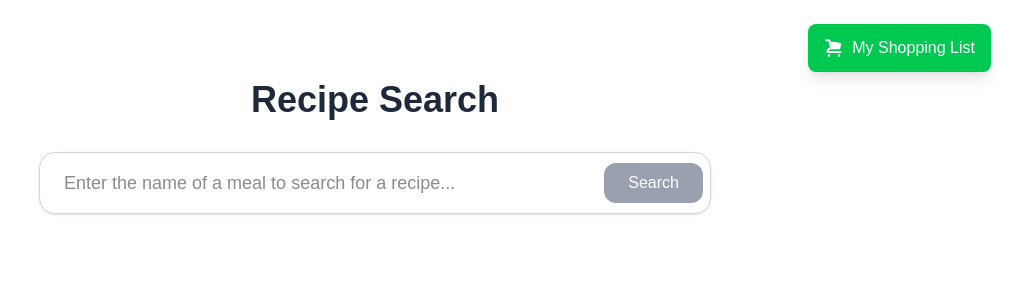
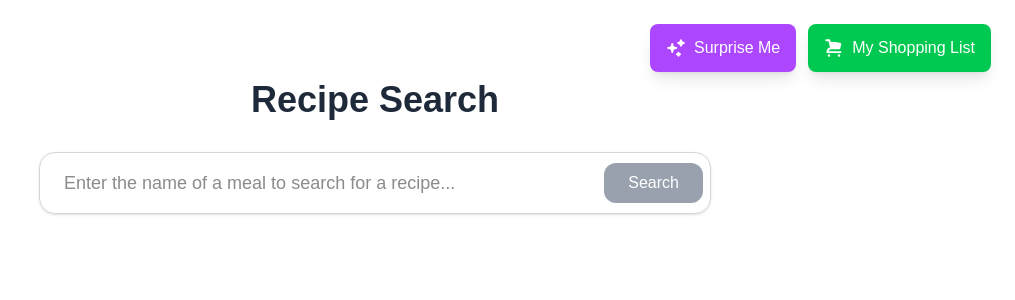
Before and after one commit to Tianna-Wen/nib-recipe-app, a Next.js app: page / in a window 1280 px wide. Shown: the top 300 px of the page, without its empty margins (265-1280 px from the left). Built offline with nearby package versions, Linux system fonts and the light colour scheme.

Commit message:
Add Surprise Me button

```diff
--- a/src/app/page.tsx
+++ b/src/app/page.tsx
@@ -2,12 +2,12 @@
 
 import { useEffect, useState } from "react";
 import SearchBar from "@/components/SearchBar";
-import { searchMeals } from "@/util/mealDb";
+import { getRandomMeal, searchMeals } from "@/util/mealDb";
 import { Meal } from "@/types/meal";
 import RecipeGrip from "@/components/RecipeGrid";
 import RecipeModal from "@/components/RecipeModal";
 import { useShoppingList } from "@/hooks/useShoppingList";
-import { ShoppingCartIcon } from "@heroicons/react/16/solid";
+import { ShoppingCartIcon, SparklesIcon } from "@heroicons/react/16/solid";
 import ShoppingListModal from "@/components/ShoppingListModal";
 
 export default function Home() {
@@ -16,6 +16,7 @@ export default function Home() {
   const [error, setError] = useState<string | null>(null);
   const [selectedMeal, setSelectedMeal] = useState<Meal | null>(null);
   const [isShoppingListOpen, setIsShoppingListOpen] = useState(false);
+  const [isSurpriseLoading, setIsSurpriseLoading] = useState(false);
 
   const {
     getSortedList,
@@ -52,6 +53,26 @@ export default function Home() {
     }
   };
 
+  const handleSurpriseMe = async () => {
+    setIsSurpriseLoading(true);
+    setError(null);
+
+    try {
+      const result = await getRandomMeal();
+      if (result.meals && result.meals[0]) {
+        setIsShoppingListOpen(false);
+        setSelectedMeal(result.meals[0]);
+      } else {
+        setError("Failed to get a random recipe. Please try again.");
+      }
+    } catch (err) {
+      setError("Failed to get a random recipe. Please try again.");
+      console.error("Surprise me error:", err);
+    } finally {
+      setIsSurpriseLoading(false);
+    }
+  };
+
   const handleAddToShoppingList = (meal: Meal) => {
     const addedCount = addMealIngredients(meal);
     alert(`Added ${addedCount} ingredients to your shopping list!`);
@@ -63,9 +84,21 @@ export default function Home() {
         <h1 className="text-4xl font-bold text-gray-800 mb-8 text-center">
           Recipe Search
         </h1>
+        <div className="fixed top-6 right-6 flex gap-3 z-60">
+          {/* Surprise Me Button */}
+          <button
+            onClick={handleSurpriseMe}
+            disabled={isSurpriseLoading}
+            className="flex items-center gap-2 px-4 py-3 bg-purple-500 text-white rounded-lg hover:bg-purple-600 disabled:bg-purple-400 transition-colors shadow-lg whitespace-nowrap"
+          >
+            <SparklesIcon className="w-5 h-5" />
+            {isSurpriseLoading ? "Loading..." : "Surprise Me"}
+          </button>
+
+          {/* My Shopping List Button */}
           <button
             onClick={() => setIsShoppingListOpen(true)}
-          className="fixed top-6 right-6 flex items-center gap-2 px-4 py-3 bg-green-500 text-white rounded-lg hover:bg-green-600 transition-colors z-60 shadow-lg"
+            className="flex items-center gap-2 px-4 py-3 bg-green-500 text-white rounded-lg hover:bg-green-600 transition-colors shadow-lg whitespace-nowrap"
           >
             <ShoppingCartIcon className="w-5 h-5" />
             My Shopping List
@@ -75,6 +108,7 @@ export default function Home() {
               </span>
             )}
           </button>
+        </div>
         <SearchBar onSearch={handleSearch} isLoading={isLoading} />
 
         {error && (
--- a/src/util/mealDb.ts
+++ b/src/util/mealDb.ts
@@ -9,3 +9,11 @@ export async function searchMeals(query: string): Promise<MealsResponse> {
   }
   return res.json();
 }
+
+export async function getRandomMeal(): Promise<MealsResponse> {
+  const res = await fetch(`${API_BASE_URL}/random.php`);
+  if (!res.ok) {
+    throw new Error("Failed to fetch random meal");
+  }
+  return res.json();
+}
```
Lines whose indentation alone changed are shown as unchanged.
